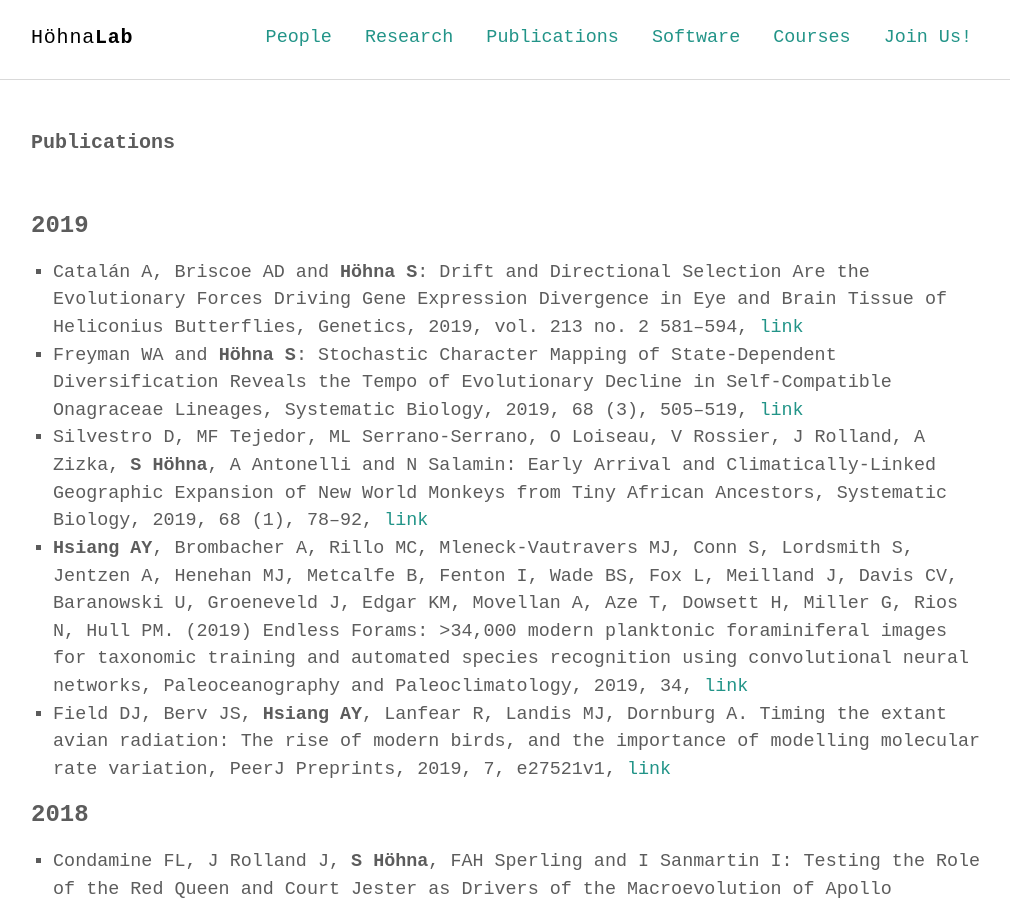
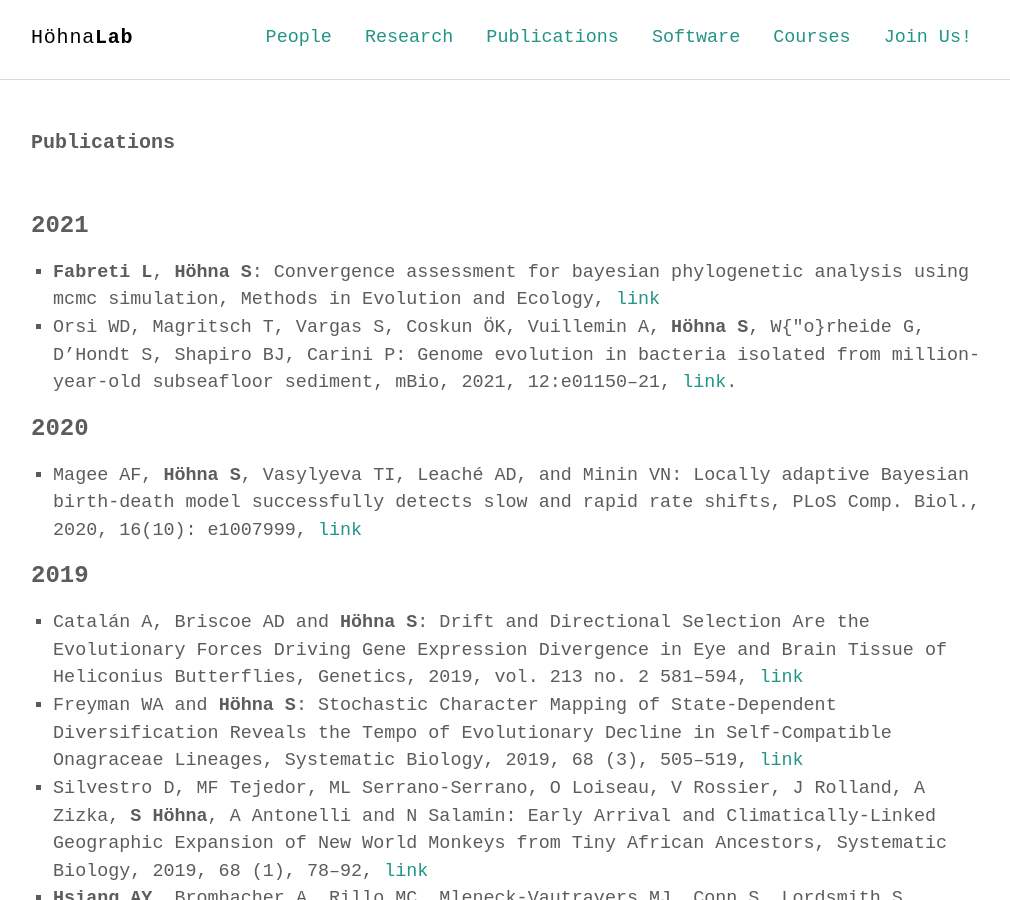
Before and after one commit to hoehnalab/hoehnalab.github.io, a Jekyll site: the page built from publications.md, in a window 1280 px wide and 900 px high. Shown: the whole window, without its empty margins (133-1143 px from the left). Built offline with Jekyll 4.4.1, drawn with Linux system fonts in a browser that asks for light colours; some web fonts are replaced.

Commit message:
Update publications.md
adding recent papers

```diff
--- a/publications.md
+++ b/publications.md
@@ -3,6 +3,14 @@ layout: page
 title: Publications
 permalink: /publications/
 ---
+
+<h3>2021</h3>
+- <strong>Fabreti L</strong>, <strong>Höhna S</strong>: Convergence assessment for bayesian phylogenetic analysis using mcmc simulation, Methods in Evolution and Ecology, [link](https://doi.org/10.1111/2041-210X.13727)
+- Orsi WD, Magritsch T, Vargas S, Coskun ÖK, Vuillemin A, <strong>Höhna S</strong>, W{\"o}rheide G, D'Hondt S, Shapiro BJ, Carini P: Genome evolution in bacteria isolated from million-year-old subseafloor sediment, mBio, 2021, 12:e01150--21, [link](https://doi.org/10.1128/mBio.01150-21).
+
+<h3>2020</h3>
+- Magee AF, <strong>Höhna S</strong>, Vasylyeva TI, Leaché AD, and Minin VN: Locally adaptive Bayesian birth-death model successfully detects slow and rapid rate shifts, PLoS Comp. Biol., 2020, 16(10): e1007999, [link](https://doi.org/10.1371/journal.pcbi.1007999)
+
 
 <h3>2019</h3>
 - Catalán A, Briscoe AD and <strong>Höhna S</strong>: Drift and Directional Selection Are the Evolutionary Forces Driving Gene Expression Divergence in Eye and Brain Tissue of Heliconius Butterflies, Genetics, 2019, vol. 213 no. 2 581--594, [link](https://doi.org/10.1534/genetics.119.302493)
```
